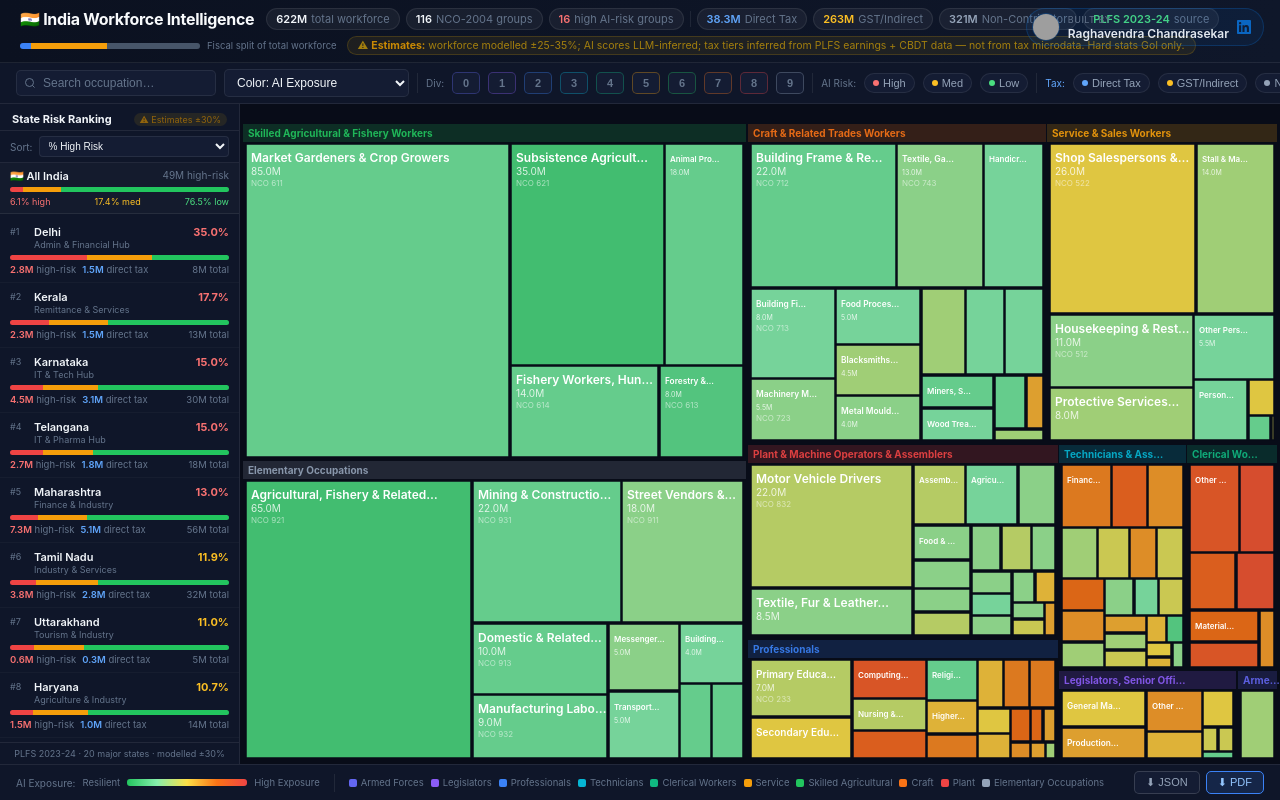
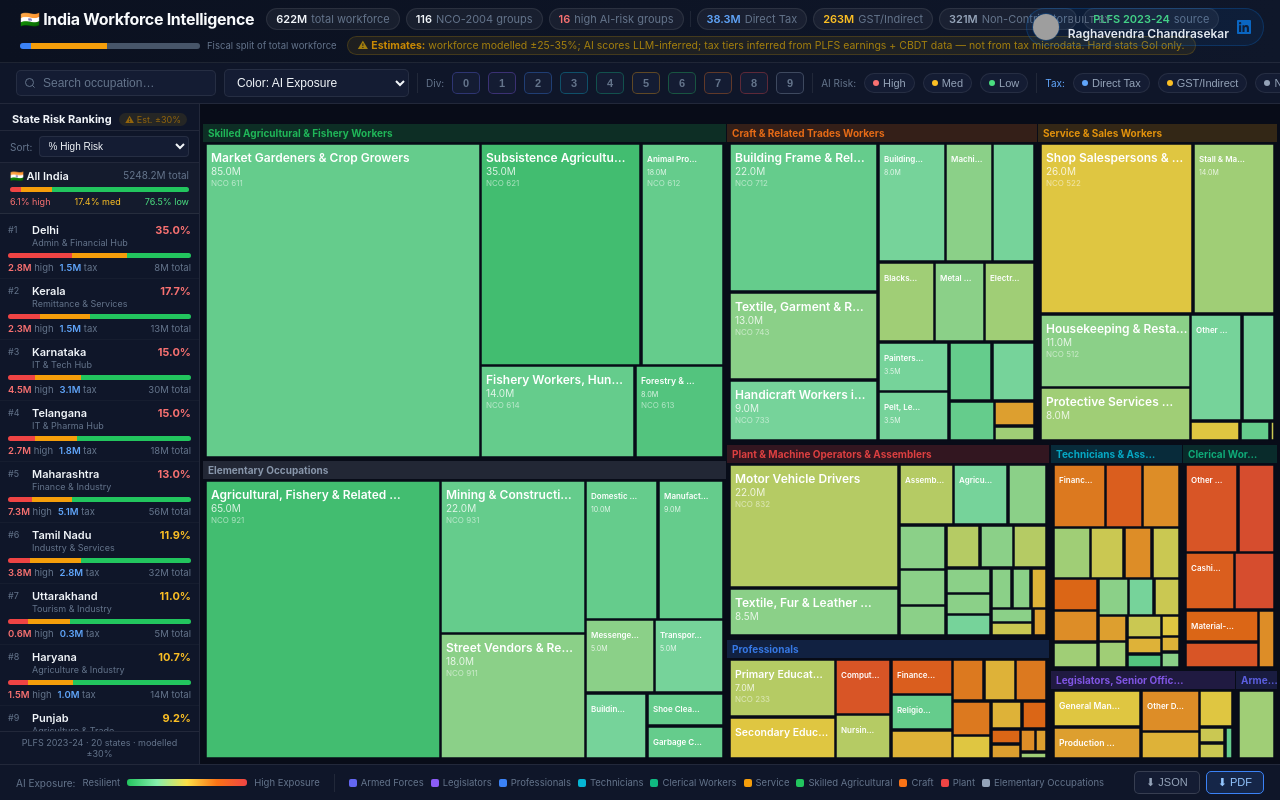
Before and after one commit to raghavrajpillai/india-workforce-intelligence, a React (Vite) app: page / in a window 1280 px wide. Built offline with nearby package versions, Linux system fonts and the light colour scheme; grey boxes are pictures that could not be loaded.

Commit message:
State panel: live filter sync, narrower width, dim empty states

```diff
--- a/src/App.tsx
+++ b/src/App.tsx
@@ -88,7 +88,7 @@ export default function App() {
       />
 
       <div className="main-area">
-        <StatePanel activeState={activeState} onSelectState={setActiveState} />
+        <StatePanel activeState={activeState} onSelectState={setActiveState} filtered={filtered} hasActiveFilters={hasActiveFilters} />
         <div className="treemap-area">
           <TreemapChart
             occupations={filtered}
--- a/src/components/StatePanel.tsx
+++ b/src/components/StatePanel.tsx
@@ -1,61 +1,71 @@
+import { useState, useMemo } from 'react';
 import { STATES, StateData } from '../data/statesData';
+import { OccupationData } from '../types/occupation';
 
 interface Props {
   activeState: StateData | null;
   onSelectState: (s: StateData | null) => void;
+  filtered: OccupationData[];
+  hasActiveFilters: boolean;
 }
 
-type SortKey = 'high_risk_pct' | 'high_risk_million' | 'workforce_million' | 'fiscal_exposure_pct';
+type SortKey = 'high_risk_pct' | 'filteredWorkforce' | 'filteredHighRisk' | 'filteredDirectTax';
 
 const SORT_OPTIONS: { key: SortKey; label: string }[] = [
-  { key: 'high_risk_pct',       label: '% High Risk' },
-  { key: 'high_risk_million',   label: 'High Risk Workers' },
-  { key: 'fiscal_exposure_pct', label: 'Fiscal Exposure' },
-  { key: 'workforce_million',   label: 'Total Workforce' },
+  { key: 'high_risk_pct',      label: '% High Risk' },
+  { key: 'filteredWorkforce',  label: 'Filtered Workers' },
+  { key: 'filteredHighRisk',   label: 'High Risk (filtered)' },
+  { key: 'filteredDirectTax',  label: 'Direct Tax (filtered)' },
 ];
 
-import { useState } from 'react';
-
-export default function StatePanel({ activeState, onSelectState }: Props) {
+export default function StatePanel({ activeState, onSelectState, filtered, hasActiveFilters }: Props) {
   const [sortKey, setSortKey] = useState<SortKey>('high_risk_pct');
 
-  const sorted = [...STATES].sort((a, b) => b[sortKey] - a[sortKey]);
+  // Compute live metrics per state from filtered occupations
+  const stateMetrics = useMemo(() => {
+    return STATES.map(st => {
+      const stateOccs = filtered.filter(o => st.dominant_divisions.includes(o.division_code));
+      const filteredWorkforce = stateOccs.reduce((s, o) => s + o.workforce_million, 0);
+      const filteredHighRisk = stateOccs.filter(o => o.ai_risk_tier === 'high').reduce((s, o) => s + o.workforce_million, 0);
+      const filteredDirectTax = stateOccs.filter(o => o.tax_contributor_tier === 'direct_tax').reduce((s, o) => s + o.workforce_million, 0);
+      const filteredGST = stateOccs.filter(o => o.tax_contributor_tier === 'indirect_gst').reduce((s, o) => s + o.workforce_million, 0);
+      return { ...st, filteredWorkforce, filteredHighRisk, filteredDirectTax, filteredGST };
+    });
+  }, [filtered]);
 
-  const totalHighRisk = STATES.reduce((s, st) => s + st.high_risk_million, 0);
-  const totalFiscal = STATES.reduce((s, st) => s + st.direct_tax_million, 0);
+  const sorted = [...stateMetrics].sort((a, b) => b[sortKey] - a[sortKey]);
+  const totalFiltered = stateMetrics.reduce((s, st) => s + st.filteredWorkforce, 0);
 
   return (
     <div className="state-panel">
       {/* Panel header */}
       <div className="sp-header">
         <span className="sp-title">State Risk Ranking</span>
-        <span className="sp-note">⚠ Estimates ±30%</span>
+        <span className="sp-note">⚠ Est. ±30%</span>
       </div>
 
       {/* Sort control */}
       <div className="sp-sort">
         <span className="sp-sort-label">Sort:</span>
-        <select
-          className="sp-sort-select"
-          value={sortKey}
-          onChange={e => setSortKey(e.target.value as SortKey)}
-        >
+        <select className="sp-sort-select" value={sortKey} onChange={e => setSortKey(e.target.value as SortKey)}>
           {SORT_OPTIONS.map(o => (
             <option key={o.key} value={o.key}>{o.label}</option>
           ))}
         </select>
       </div>
 
-      {/* National reference row */}
+      {/* National reference */}
       <div className="sp-national">
         <div className="sp-nat-row">
           <span className="sp-nat-label">🇮🇳 All India</span>
-          <span className="sp-nat-val">{totalHighRisk.toFixed(0)}M high-risk</span>
+          <span className="sp-nat-val" style={{ color: hasActiveFilters ? '#93c5fd' : undefined }}>
+            {totalFiltered.toFixed(1)}M {hasActiveFilters ? 'filtered' : 'total'}
+          </span>
         </div>
         <div className="sp-risk-bar">
-          <div className="sp-risk-seg sp-seg-high" style={{ width: '6.1%' }} title="High: 6.1%" />
-          <div className="sp-risk-seg sp-seg-medium" style={{ width: '17.4%' }} title="Medium: 17.4%" />
-          <div className="sp-risk-seg sp-seg-low" style={{ width: '76.5%' }} title="Low: 76.5%" />
+          <div className="sp-risk-seg sp-seg-high" style={{ width: '6.1%' }} />
+          <div className="sp-risk-seg sp-seg-medium" style={{ width: '17.4%' }} />
+          <div className="sp-risk-seg sp-seg-low" style={{ width: '76.5%' }} />
         </div>
         <div className="sp-bar-labels">
           <span style={{ color: '#f87171' }}>6.1% high</span>
@@ -64,7 +74,7 @@ export default function StatePanel({ activeState, onSelectState }: Props) {
         </div>
       </div>
 
-      {/* Clear button if state selected */}
+      {/* Clear state button */}
       {activeState && (
         <button className="sp-clear" onClick={() => onSelectState(null)}>
           ✕ Clear: {activeState.name}
@@ -75,13 +85,13 @@ export default function StatePanel({ activeState, onSelectState }: Props) {
       <div className="sp-list">
         {sorted.map((st, i) => {
           const isActive = activeState?.code === st.code;
+          const hasData = st.filteredWorkforce > 0;
           return (
             <div
               key={st.code}
-              className={`sp-row${isActive ? ' sp-row-active' : ''}`}
+              className={`sp-row${isActive ? ' sp-row-active' : ''}${!hasData ? ' sp-row-dim' : ''}`}
               onClick={() => onSelectState(isActive ? null : st)}
             >
-              {/* Rank + name */}
               <div className="sp-row-top">
                 <span className="sp-rank">#{i + 1}</span>
                 <div className="sp-name-wrap">
@@ -93,25 +103,27 @@ export default function StatePanel({ activeState, onSelectState }: Props) {
                 </span>
               </div>
 
-              {/* Risk bar */}
               <div className="sp-risk-bar">
                 <div className="sp-risk-seg sp-seg-high" style={{ width: `${st.high_risk_pct}%` }} />
                 <div className="sp-risk-seg sp-seg-medium" style={{ width: `${st.medium_risk_pct}%` }} />
                 <div className="sp-risk-seg sp-seg-low" style={{ width: `${st.low_risk_pct}%` }} />
               </div>
 
-              {/* Stats row */}
               <div className="sp-stats">
                 <span className="sp-stat">
-                  <span className="sp-stat-val" style={{ color: '#f87171' }}>{st.high_risk_million.toFixed(1)}M</span>
-                  <span className="sp-stat-lbl"> high-risk</span>
+                  <span className="sp-stat-val" style={{ color: '#f87171' }}>
+                    {hasActiveFilters ? st.filteredHighRisk.toFixed(1) : st.high_risk_million.toFixed(1)}M
+                  </span>
+                  <span className="sp-stat-lbl"> high</span>
                 </span>
                 <span className="sp-stat">
-                  <span className="sp-stat-val" style={{ color: '#60a5fa' }}>{st.direct_tax_million.toFixed(1)}M</span>
-                  <span className="sp-stat-lbl"> direct tax</span>
+                  <span className="sp-stat-val" style={{ color: '#60a5fa' }}>
+                    {hasActiveFilters ? st.filteredDirectTax.toFixed(1) : st.direct_tax_million.toFixed(1)}M
+                  </span>
+                  <span className="sp-stat-lbl"> tax</span>
                 </span>
                 <span className="sp-stat sp-total">
-                  {st.workforce_million.toFixed(0)}M total
+                  {hasActiveFilters ? `${st.filteredWorkforce.toFixed(1)}M` : `${st.workforce_million.toFixed(0)}M`} total
                 </span>
               </div>
             </div>
@@ -120,7 +132,7 @@ export default function StatePanel({ activeState, onSelectState }: Props) {
       </div>
 
       <div className="sp-footer">
-        PLFS 2023-24 · 20 major states · modelled ±30%
+        PLFS 2023-24 · 20 states · modelled ±30%
       </div>
     </div>
   );
--- a/src/index.css
+++ b/src/index.css
@@ -29,7 +29,7 @@ html, body, #root { height: 100%; width: 100%; background: var(--bg-primary); co
 
 /* ─── STATE PANEL ─────────────────────────────────────────── */
 .state-panel {
-  width: 240px; flex-shrink: 0;
+  width: 200px; flex-shrink: 0;
   background: var(--bg-secondary); border-right: 1px solid var(--border);
   display: flex; flex-direction: column; overflow: hidden;
 }
@@ -78,12 +78,13 @@ html, body, #root { height: 100%; width: 100%; background: var(--bg-primary); co
 }
 
 .sp-row {
-  padding: 7px 10px; cursor: pointer;
+  padding: 5px 8px; cursor: pointer;
   border-bottom: 1px solid rgba(255,255,255,0.03);
   transition: background .12s;
 }
 .sp-row:hover { background: rgba(255,255,255,0.04); }
 .sp-row-active { background: rgba(59,130,246,0.1) !important; border-left: 2px solid var(--accent); }
+.sp-row-dim { opacity: 0.4; }
 
 .sp-row-top { display: flex; align-items: flex-start; gap: 6px; margin-bottom: 5px; }
 .sp-rank { font-size: 9px; color: var(--text-muted); width: 18px; flex-shrink: 0; padding-top: 1px; }
```
